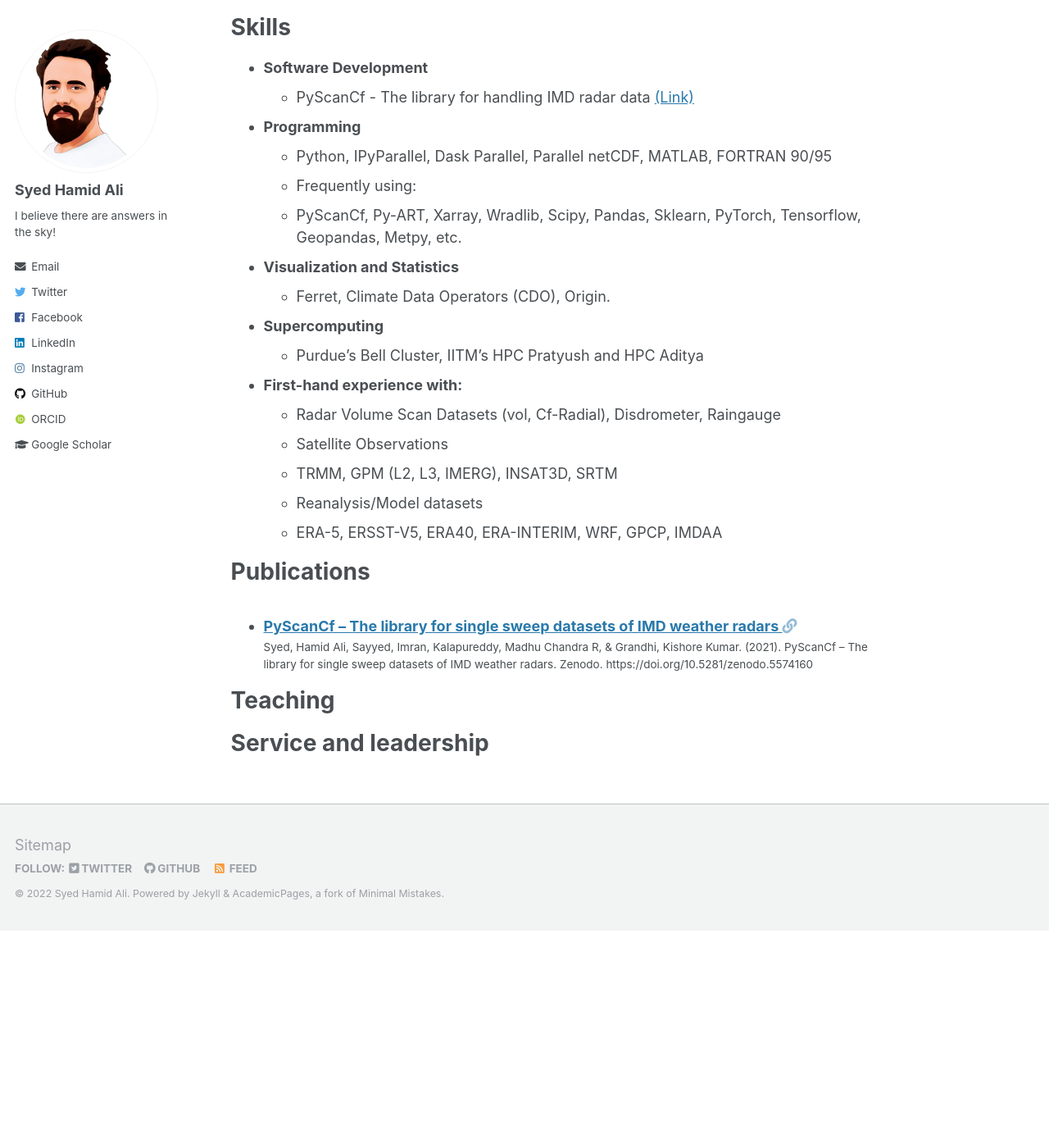
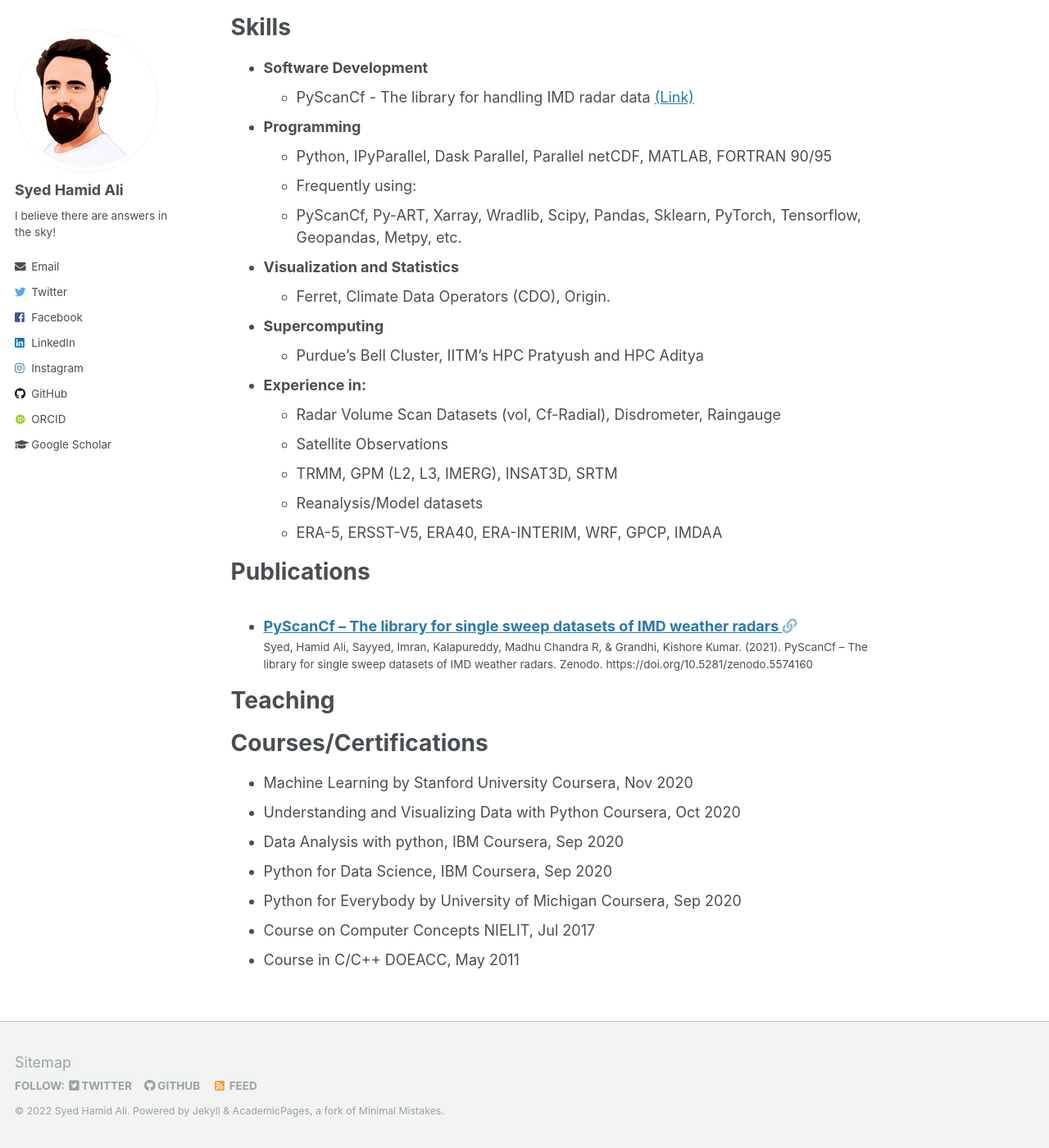
Before and after one commit to syedhamidali/syedhamidali.github.io, a Jekyll site: the page built from _pages/cv.md, in a window 1280 px wide and 1400 px high, scrolled down 1048 px. Shown: the whole window at 82% size. Built offline with Jekyll 4.4.1, drawn with Linux system fonts in a browser that asks for light colours; some web fonts are replaced; before the commit the page ends 2183 px from its top, so only the background shows below that.

Commit message:
update cv

```diff
--- a/_pages/cv.md
+++ b/_pages/cv.md
@@ -48,7 +48,7 @@ Skills
   * Ferret, Climate Data Operators (CDO), Origin.
 * **Supercomputing**
   * Purdue's Bell Cluster, IITM’s HPC Pratyush and HPC Aditya
-* **First-hand experience with:**
+* **Experience in:**
    * Radar Volume Scan Datasets (vol, Cf-Radial), Disdrometer, Raingauge
   * Satellite Observations
    * TRMM, GPM (L2, L3, IMERG), INSAT3D, SRTM
@@ -67,5 +67,12 @@ Teaching
     {% include archive-single-cv.html %}
   {% endfor %}</ul>
 
-Service and leadership
+Courses/Certifications
 ======
+  * Machine Learning by Stanford University	Coursera, Nov 2020
+  * Understanding and Visualizing Data with Python	Coursera, Oct 2020
+  * Data Analysis with python, IBM 	Coursera, Sep 2020
+  * Python for Data Science, IBM	Coursera, Sep 2020
+  * Python for Everybody by University of Michigan	Coursera, Sep 2020
+  * Course on Computer Concepts	NIELIT, Jul 2017
+  * Course in C/C++	DOEACC, May 2011
```
